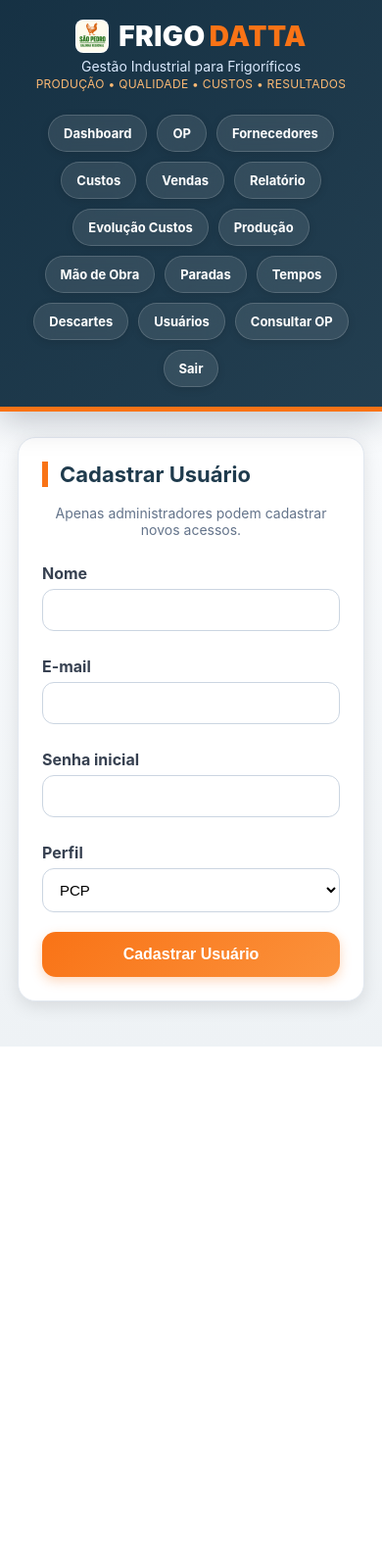
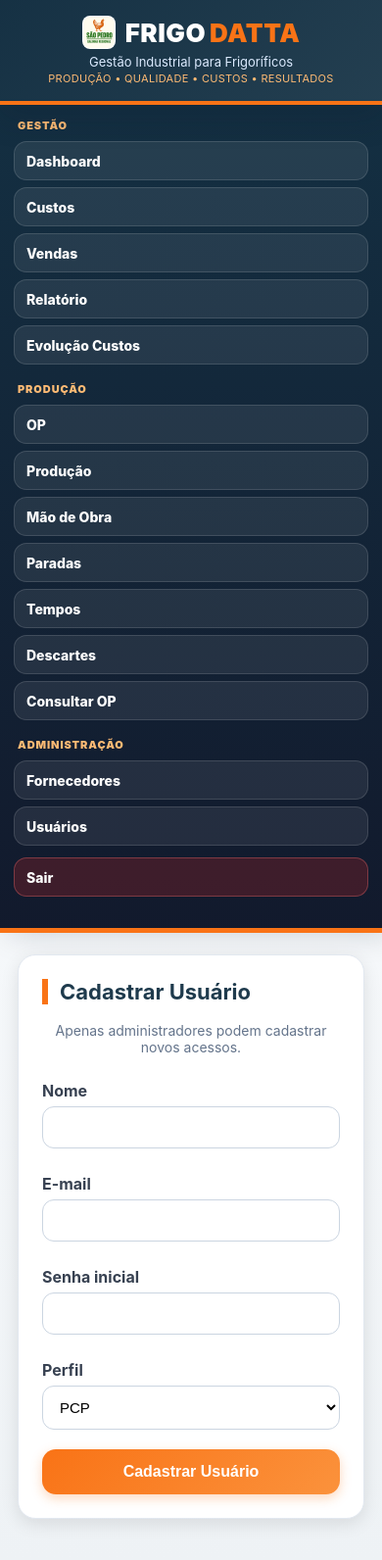
Before and after one commit to RaoMao0712/abatedouro-indicadores, a Flask app: template templates/cadastrar_usuario.html in a window 390 px wide. Shown: the whole page at 98% size. Before the commit the page ends 1068 px from the top, so only its background shows below. Run offline with Flask 3, Linux system fonts and the light colour scheme; the template is opened without the code that fills it, so the values that code supplies are empty; a user stored in the database is signed in; parts of the project's set-up code (start-up, migrations or seed data) failed here and were passed over; some libraries are stand-ins or nearby versions.

Commit message:
Menu lateral

```diff
--- a/static/style.css
+++ b/static/style.css
@@ -874,3 +874,185 @@ button:hover {
         padding: 18px;
     }
 }
+
+
+/* LAYOUT COM MENU LATERAL */
+
+.layout-sidebar {
+    min-height: 100vh;
+}
+
+.topo-compacto {
+    position: sticky;
+    top: 0;
+    z-index: 30;
+    min-height: 88px;
+    padding: 14px 28px 14px 292px;
+    justify-content: flex-start;
+    border-bottom: 4px solid #f97316;
+}
+
+.topo-compacto .brand h1 {
+    font-size: 30px;
+}
+
+.topo-compacto .brand p {
+    font-size: 13px;
+}
+
+.topo-compacto .brand p small {
+    font-size: 11px;
+}
+
+.sidebar-menu {
+    position: fixed;
+    top: 0;
+    left: 0;
+    width: 254px;
+    height: 100vh;
+    padding: 22px 16px;
+    background: linear-gradient(180deg, rgba(17,45,64,0.99), rgba(15,23,42,0.99));
+    border-right: 5px solid #f97316;
+    box-shadow: 10px 0 30px rgba(15,23,42,0.18);
+    z-index: 40;
+    overflow-y: auto;
+}
+
+.sidebar-section {
+    margin-bottom: 22px;
+}
+
+.sidebar-title {
+    display: block;
+    color: #fdba74;
+    font-size: 11px;
+    font-weight: 900;
+    letter-spacing: 0.9px;
+    text-transform: uppercase;
+    margin: 0 0 9px 4px;
+}
+
+.sidebar-menu a {
+    display: flex;
+    align-items: center;
+    min-height: 40px;
+    padding: 10px 12px;
+    margin-bottom: 7px;
+    border-radius: 13px;
+    color: white;
+    text-decoration: none;
+    font-size: 14px;
+    font-weight: 800;
+    background: rgba(255,255,255,0.08);
+    border: 1px solid rgba(255,255,255,0.13);
+    transition: 0.2s ease;
+}
+
+.sidebar-menu a:hover {
+    background: #f97316;
+    transform: translateX(2px);
+}
+
+.sidebar-sair {
+    margin-top: 12px;
+    background: rgba(220,38,38,0.22) !important;
+    border-color: rgba(248,113,113,0.35) !important;
+}
+
+.sidebar-sair:hover {
+    background: #dc2626 !important;
+}
+
+.container-com-sidebar {
+    max-width: none;
+    width: calc(100% - 254px);
+    margin-left: 254px;
+    padding: 24px 28px;
+}
+
+.layout-sidebar .menu {
+    display: none;
+}
+
+.container-com-sidebar .hero-dashboard {
+    max-width: 100%;
+}
+
+.container-com-sidebar .cards-executivos {
+    grid-template-columns: repeat(5, minmax(0, 1fr));
+}
+
+.container-com-sidebar .grid-dashboard {
+    grid-template-columns: 1fr 1fr;
+}
+
+@media (max-width: 1100px) {
+    .sidebar-menu {
+        position: static;
+        width: 100%;
+        height: auto;
+        display: flex;
+        flex-wrap: wrap;
+        gap: 12px;
+        padding: 14px;
+        border-right: none;
+        border-bottom: 5px solid #f97316;
+    }
+
+    .sidebar-section {
+        flex: 1 1 220px;
+        margin-bottom: 0;
+    }
+
+    .topo-compacto {
+        padding: 16px 20px;
+        justify-content: center;
+        text-align: center;
+    }
+
+    .container-com-sidebar {
+        width: 100%;
+        margin-left: 0;
+        padding: 22px 18px;
+    }
+
+    .container-com-sidebar .cards-executivos {
+        grid-template-columns: repeat(2, minmax(0, 1fr));
+    }
+}
+
+@media (max-width: 720px) {
+    .sidebar-menu {
+        display: block;
+    }
+
+    .sidebar-section {
+        margin-bottom: 18px;
+    }
+
+    .container-com-sidebar .cards-executivos {
+        grid-template-columns: 1fr;
+    }
+
+    .topo-compacto .brand h1 {
+        font-size: 26px;
+    }
+}
+
+@media print {
+    .sidebar-menu {
+        display: none !important;
+    }
+
+    .topo-compacto {
+        padding: 12px 0;
+        position: static;
+        box-shadow: none;
+    }
+
+    .container-com-sidebar {
+        width: 100%;
+        margin-left: 0;
+        padding: 0;
+    }
+}
--- a/templates/base.html
+++ b/templates/base.html
@@ -17,9 +17,9 @@
 
 <body>
 
-<div class="app-shell">
+<div class="app-shell layout-sidebar">
 
-    <header class="topo">
+    <header class="topo topo-compacto">
 
         <div class="brand">
 
@@ -42,69 +42,68 @@
 
         </div>
 
-        {% if session.get("usuario_id") %}
+    </header>
 
-        {% set perfil = session.get("perfil", "admin") %}
+    {% if session.get("usuario_id") %}
 
-        <nav class="menu">
+    {% set perfil = session.get("perfil", "admin") %}
+
+    <aside class="sidebar-menu">
+
+        <div class="sidebar-section">
+            <span class="sidebar-title">Gestão</span>
 
             {% if perfil == "admin" or perfil == "pcp" %}
+                <a href="{{ url_for('dashboard') }}">Dashboard</a>
+                <a href="{{ url_for('custos') }}">Custos</a>
+                <a href="{{ url_for('vendas') }}">Vendas</a>
+                <a href="{{ url_for('relatorio') }}">Relatório</a>
+                <a href="{{ url_for('relatorio_custos') }}">Evolução Custos</a>
+            {% endif %}
+        </div>
 
-                <a href="{{ url_for('dashboard') }}">Dashboard</a>
+        <div class="sidebar-section">
+            <span class="sidebar-title">Produção</span>
 
+            {% if perfil == "admin" or perfil == "pcp" %}
                 <a href="{{ url_for('ordem_producao') }}">OP</a>
-
-                <a href="{{ url_for('fornecedores') }}">Fornecedores</a>
-
-                <a href="{{ url_for('custos') }}">Custos</a>
-
-                <a href="{{ url_for('vendas') }}">Vendas</a>
-
-                <a href="{{ url_for('relatorio') }}">Relatório</a>
-
-                <a href="{{ url_for('relatorio_custos') }}">Evolução Custos</a>
-
             {% endif %}
 
             {% if perfil == "admin" or perfil == "producao" %}
-
                 <a href="{{ url_for('apontamento_producao') }}">Produção</a>
-
                 <a href="{{ url_for('apontamento_mao_obra') }}">Mão de Obra</a>
-
                 <a href="{{ url_for('apontamento_paradas') }}">Paradas</a>
-
                 <a href="{{ url_for('tempos_setor') }}">Tempos</a>
-
             {% endif %}
 
             {% if perfil == "admin" or perfil == "qualidade" %}
+                <a href="{{ url_for('apontamento_descartes') }}">Descartes</a>
+            {% endif %}
 
-                <a href="{{ url_for('apontamento_descartes') }}">Descartes</a>
+            {% if perfil == "admin" or perfil == "pcp" or perfil == "producao" or perfil == "qualidade" %}
+                <a href="{{ url_for('consultar_op') }}">Consultar OP</a>
+            {% endif %}
+        </div>
 
+        <div class="sidebar-section">
+            <span class="sidebar-title">Administração</span>
+
+            {% if perfil == "admin" or perfil == "pcp" %}
+                <a href="{{ url_for('fornecedores') }}">Fornecedores</a>
             {% endif %}
 
             {% if perfil == "admin" %}
-
                 <a href="{{ url_for('cadastrar_usuario') }}">Usuários</a>
-
             {% endif %}
 
-            {% if perfil == "admin" or perfil == "pcp" or perfil == "producao" or perfil == "qualidade" %}
+            <a href="{{ url_for('sair') }}" class="sidebar-sair">Sair</a>
+        </div>
 
-                <a href="{{ url_for('consultar_op') }}">Consultar OP</a>
+    </aside>
 
-            {% endif %}
+    {% endif %}
 
-            <a href="{{ url_for('sair') }}">Sair</a>
-
-        </nav>
-
-        {% endif %}
-
-    </header>
-
-    <main class="container">
+    <main class="container container-com-sidebar">
 
         {% with mensagens = get_flashed_messages() %}
 
```
